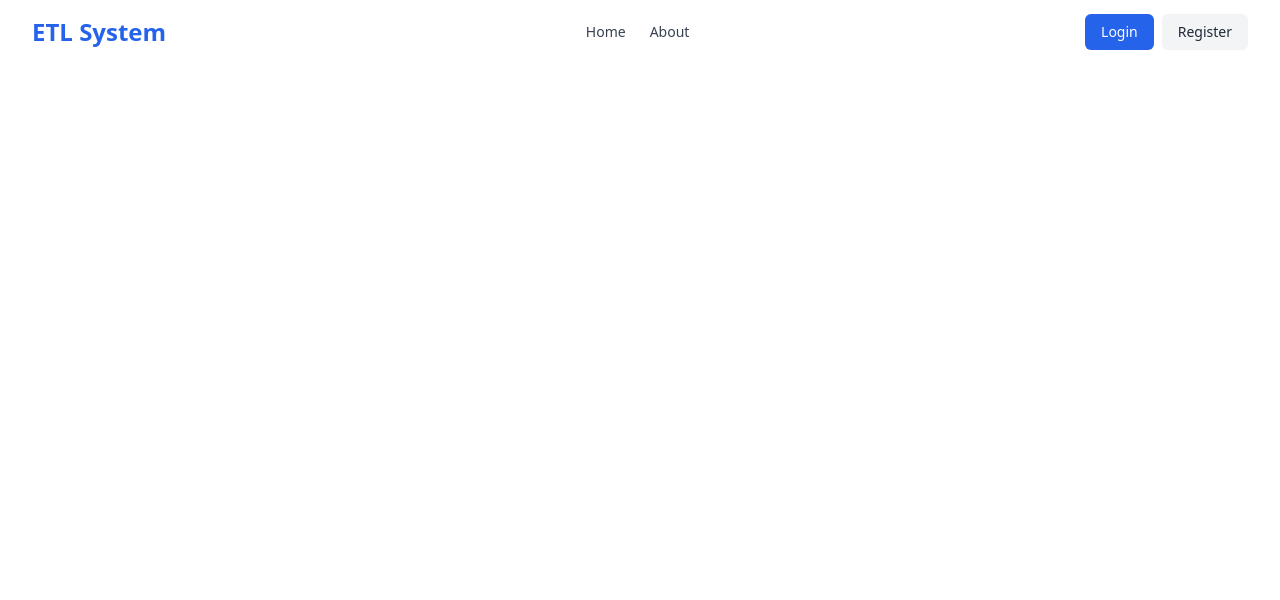
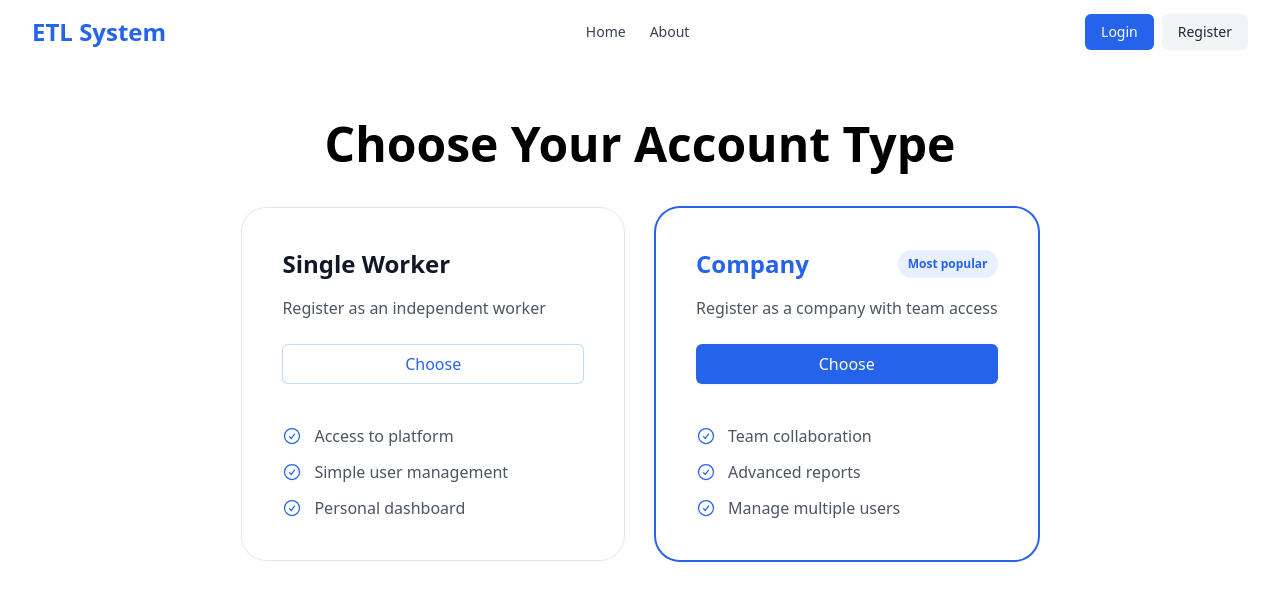
Before and after one commit to Castelli87/ETL_app_fe, a Nuxt app: page /auth/choice in a window 1280 px wide. Shown: the top 600 px of the page. Built offline with nearby package versions, Linux system fonts and the light colour scheme.

Commit message:
Add the pre-registration page and modified the registration form based on the type of user

```diff
--- /dev/null
+++ b/pages/auth/choice.vue
@@ -0,0 +1,72 @@
+<template>
+    <section class="flex items-center justify-center mt-10 pb-10">
+        <div class="p-4 sm:px-10 flex flex-col justify-center items-center text-base h-100vh mx-auto">
+            <h3 class="text-5xl font-semibold text-center flex gap-2 justify-center mb-10">
+                Choose Your Account Type
+            </h3>
+            <div class="isolate mx-auto grid max-w-md grid-cols-1 gap-8 lg:mx-0 lg:max-w-none lg:grid-cols-2">
+
+                <!-- Single Worker Card -->
+                <div class="ring-1 ring-gray-200 rounded-3xl p-8 xl:p-10">
+                    <div class="flex items-center justify-between gap-x-4">
+                        <h3 class="text-gray-900 text-2xl font-semibold leading-8">Single Worker</h3>
+                    </div>
+                    <p class="mt-4 text-base leading-6 text-gray-600">Register as an independent worker</p>
+                    <button @click="selectAccountType('single')"
+                        class="text-blue-600 ring-1 ring-inset ring-blue-200 hover:ring-blue-300 mt-6 block w-full rounded-md py-2 px-3 text-center text-base font-medium leading-6 focus-visible:outline focus-visible:outline-2 focus-visible:outline-offset-2 focus-visible:outline-blue-600">
+                        Choose
+                    </button>
+                    <ul role="list" class="mt-8 space-y-3 text-sm leading-6 text-gray-600 xl:mt-10">
+                        <li class="flex gap-x-3 text-base" v-for="feature in singleFeatures" :key="feature">
+                            <svg xmlns="http://www.w3.org/2000/svg" fill="none" viewBox="0 0 24 24" stroke-width="1.5"
+                                stroke="currentColor" class="h-6 w-5 flex-none text-blue-600">
+                                <path stroke-linecap="round" stroke-linejoin="round"
+                                    d="M9 12.75L11.25 15 15 9.75M21 12a9 9 0 11-18 0 9 9 0 0118 0z"></path>
+                            </svg> {{ feature }}
+                        </li>
+                    </ul>
+                </div>
+
+                <!-- Company Card -->
+                <div class="ring-2 ring-blue-600 rounded-3xl p-8 xl:p-10">
+                    <div class="flex items-center justify-between gap-x-4">
+                        <h3 class="text-blue-600 text-2xl font-semibold leading-8">Company</h3>
+                        <p
+                            class="rounded-full bg-blue-600/10 px-2.5 py-1 text-xs font-semibold leading-5 text-blue-600">
+                            Most popular
+                        </p>
+                    </div>
+                    <p class="mt-4 text-base leading-6 text-gray-600">Register as a company with team access</p>
+                    <button @click="selectAccountType('company')"
+                        class="bg-blue-600 text-white shadow-sm hover:bg-blue-500 mt-6 block w-full rounded-md py-2 px-3 text-center text-base font-medium leading-6 focus-visible:outline focus-visible:outline-2 focus-visible:outline-offset-2 focus-visible:outline-blue-600">
+                        Choose
+                    </button>
+                    <ul role="list" class="mt-8 space-y-3 text-sm leading-6 text-gray-600 xl:mt-10">
+                        <li class="flex gap-x-3 text-base" v-for="feature in companyFeatures" :key="feature">
+                            <svg xmlns="http://www.w3.org/2000/svg" fill="none" viewBox="0 0 24 24" stroke-width="1.5"
+                                stroke="currentColor" class="h-6 w-5 flex-none text-blue-600">
+                                <path stroke-linecap="round" stroke-linejoin="round"
+                                    d="M9 12.75L11.25 15 15 9.75M21 12a9 9 0 11-18 0 9 9 0 0118 0z"></path>
+                            </svg> {{ feature }}
+                        </li>
+                    </ul>
+                </div>
+
+            </div>
+        </div>
+    </section>
+</template>
+
+<script setup lang="ts">
+import { useRouter } from "vue-router";
+
+const router = useRouter();
+
+// Features for each account type
+const singleFeatures = ["Access to platform", "Simple user management", "Personal dashboard"];
+const companyFeatures = ["Team collaboration", "Advanced reports", "Manage multiple users"];
+
+const selectAccountType = (type: string) => {
+    router.push({ path: "/auth/register", query: { type } });
+};
+</script>
--- a/pages/auth/register.vue
+++ b/pages/auth/register.vue
@@ -1,10 +1,14 @@
 <script setup>
-import { ref } from "vue";
+import { ref, computed, onMounted } from "vue";
+import { useRoute, useRouter } from "vue-router";
 import axios from "axios";
-import { useRouter } from "vue-router";
 
-// Set Axios base URL
-axios.defaults.baseURL = "http://localhost:8000/api"; // Adjust to your API's base URL // Adjust to your API's base URL
+// Router & Route
+const router = useRouter();
+const route = useRoute();
+
+// Read query parameter from URL
+const accountType = ref("single");
 
 // Form data
 const form = ref({
@@ -12,49 +16,51 @@ const form = ref({
     email: "",
     password: "",
     password_confirmation: "",
+    account_type: "single",
+    company_name: "", // Only used for companies
 });
 
-// Vue Router instance
-const router = useRouter();
+// Set account type based on query
+onMounted(() => {
+    if (route.query.type) {
+        accountType.value = route.query.type;
+        form.value.account_type = route.query.type;
+    }
+});
 
-// Submit form for registration
+// Only show company name if account type is company
+const isCompany = computed(() => accountType.value === "company");
+
+// Submit Form
 const submitForm = async () => {
     try {
         console.log("Form Data:", form.value);
-
-        // Make the POST request to register
         const response = await axios.post("http://localhost:8000/api/auth/register", form.value);
 
-        console.log("Server Response:", response.data);
-
-        // Save JWT token (if provided)
-        if (response.data && response.data.access_token) {
+        if (response.data?.access_token) {
             localStorage.setItem("auth_token", response.data.access_token);
             axios.defaults.headers.common["Authorization"] = `Bearer ${response.data.access_token}`;
             alert("Registration successful!");
-        } else {
-            alert("Registration successful, but no token received.");
         }
 
-        // Clear form data
         form.value = {
             name: "",
             email: "",
             password: "",
             password_confirmation: "",
+            account_type: accountType.value, // Keep the chosen account type
+            company_name: "",
         };
 
-        // Redirect to the dashboard or login page
-        router.push("/"); // Change '/' to your desired route
+        router.push("/"); // Redirect after registration
     } catch (error) {
         console.error("Error during registration:", error.response?.data || error.message);
         alert("Registration failed. Please try again.");
     }
 };
 
-
 definePageMeta({
-    layout: 'guest'
+    layout: "guest",
 });
 </script>
 
@@ -63,39 +69,49 @@ definePageMeta({
         <div class="w-full max-w-md bg-white shadow-md rounded-lg p-6">
             <h2 class="text-2xl font-bold text-center text-blue-600">Register</h2>
             <p class="text-sm text-gray-500 text-center mt-2">Create a new account</p>
+
             <form @submit.prevent="submitForm" class="space-y-4 mt-4">
                 <!-- Name Field -->
                 <div>
                     <label for="name" class="block text-sm font-medium text-gray-700">Name</label>
-                    <input v-model="form.name" type="text" id="name" name="name"
+                    <input v-model="form.name" type="text" id="name"
                         class="mt-1 block w-full border-gray-300 rounded-md shadow-sm focus:ring-blue-500 focus:border-blue-500"
-                        placeholder="Enter your name" required />
+                        required />
                 </div>
 
                 <!-- Email Field -->
                 <div>
                     <label for="email" class="block text-sm font-medium text-gray-700">Email</label>
-                    <input v-model="form.email" type="email" id="email" name="email"
+                    <input v-model="form.email" type="email" id="email"
                         class="mt-1 block w-full border-gray-300 rounded-md shadow-sm focus:ring-blue-500 focus:border-blue-500"
-                        placeholder="Enter your email" required />
+                        required />
                 </div>
 
-                <!-- Password Field -->
+                <!-- Password Fields -->
                 <div>
                     <label for="password" class="block text-sm font-medium text-gray-700">Password</label>
-                    <input v-model="form.password" type="password" id="password" name="password"
+                    <input v-model="form.password" type="password" id="password"
                         class="mt-1 block w-full border-gray-300 rounded-md shadow-sm focus:ring-blue-500 focus:border-blue-500"
-                        placeholder="Enter your password" required />
+                        required />
                 </div>
 
-                <!-- Password Confirmation Field -->
                 <div>
                     <label for="password_confirmation" class="block text-sm font-medium text-gray-700">Confirm
                         Password</label>
                     <input v-model="form.password_confirmation" type="password" id="password_confirmation"
-                        name="password_confirmation"
                         class="mt-1 block w-full border-gray-300 rounded-md shadow-sm focus:ring-blue-500 focus:border-blue-500"
-                        placeholder="Confirm your password" required />
+                        required />
+                </div>
+
+                <!-- Hidden Account Type Field -->
+                <input type="hidden" v-model="form.account_type" />
+
+                <!-- Company Name (Only if account type is company) -->
+                <div v-if="isCompany">
+                    <label for="company_name" class="block text-sm font-medium text-gray-700">Company Name</label>
+                    <input v-model="form.company_name" type="text" id="company_name"
+                        class="mt-1 block w-full border-gray-300 rounded-md shadow-sm focus:ring-blue-500 focus:border-blue-500"
+                        required />
                 </div>
 
                 <!-- Submit Button -->
@@ -112,7 +128,3 @@ definePageMeta({
         </div>
     </div>
 </template>
-
-<style>
-/* Add your custom styles here */
-</style>
```
